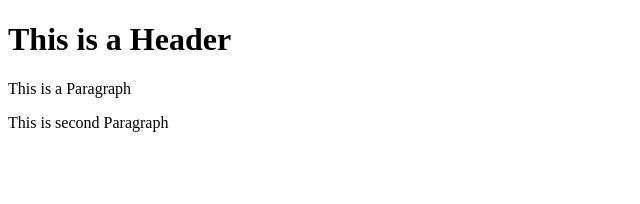
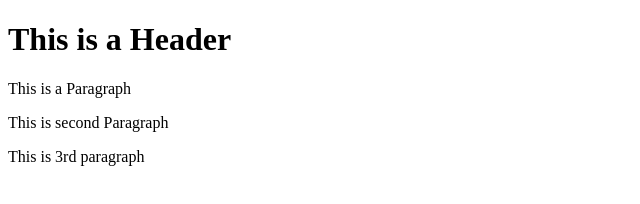
Before and after one commit to jygijygi/wy, a website: page index.html in a window 1280 px wide. Shown: the whole page, without its empty margins (0-640 px from the left). Drawn offline with Linux system fonts and the light colour scheme.

Commit message:
4th commit

```diff
--- a/index.html
+++ b/index.html
@@ -9,5 +9,6 @@
     <h1>This is a Header</h1>
     <p>This is a Paragraph</p>
     <p>This is second Paragraph</p>
+    <p>This is 3rd paragraph</p>
 </body>
 </html>
```
Also changed, not shown: package.json (added, +24 -0 lines), 1 other file.
